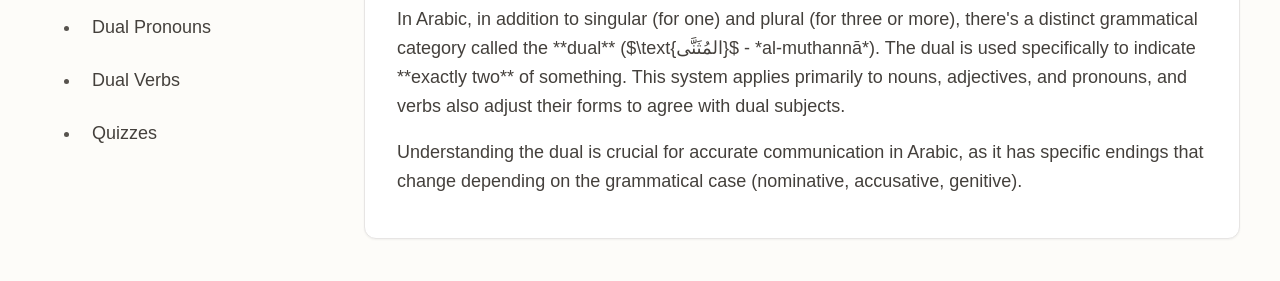
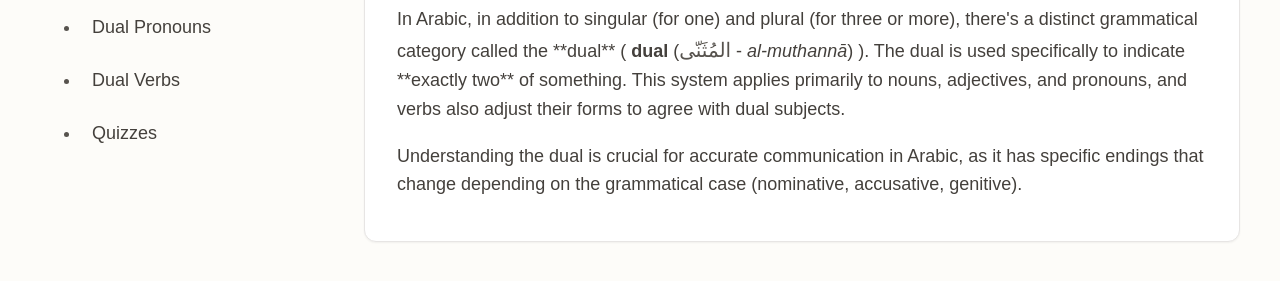
Before and after one commit to Muhsabrys/ArabicSimplified, a plain HTML site: page Week1/dual.html in a window 1280 px wide. Shown: the part 497-778 px from the top of the page. Drawn offline with Linux system fonts and the light colour scheme.

Commit message:
Update dual.html

```diff
--- a/Week1/dual.html
+++ b/Week1/dual.html
@@ -269,7 +269,8 @@
                 <div id="panel-intro" class="content-panel">
                     <h2 class="text-3xl font-bold text-stone-900 mb-4">Introduction to the Dual System (المُثَنَّى)</h2>
                     <p class="mb-4 text-lg text-stone-700">
-                        In Arabic, in addition to singular (for one) and plural (for three or more), there's a distinct grammatical category called the **dual** ($\text{المُثَنَّى}$ - *al-muthannā*). The dual is used specifically to indicate **exactly two** of something. This system applies primarily to nouns, adjectives, and pronouns, and verbs also adjust their forms to agree with dual subjects.
+                        In Arabic, in addition to singular (for one) and plural (for three or more), there's a distinct grammatical category called the **dual** ( <strong>dual</strong> (<span class="arabic-text">المُثَنّى</span> - <em>al-muthannā</em>)
+ ). The dual is used specifically to indicate **exactly two** of something. This system applies primarily to nouns, adjectives, and pronouns, and verbs also adjust their forms to agree with dual subjects.
                     </p>
                     <p class="text-lg text-stone-700">
                         Understanding the dual is crucial for accurate communication in Arabic, as it has specific endings that change depending on the grammatical case (nominative, accusative, genitive).
```
